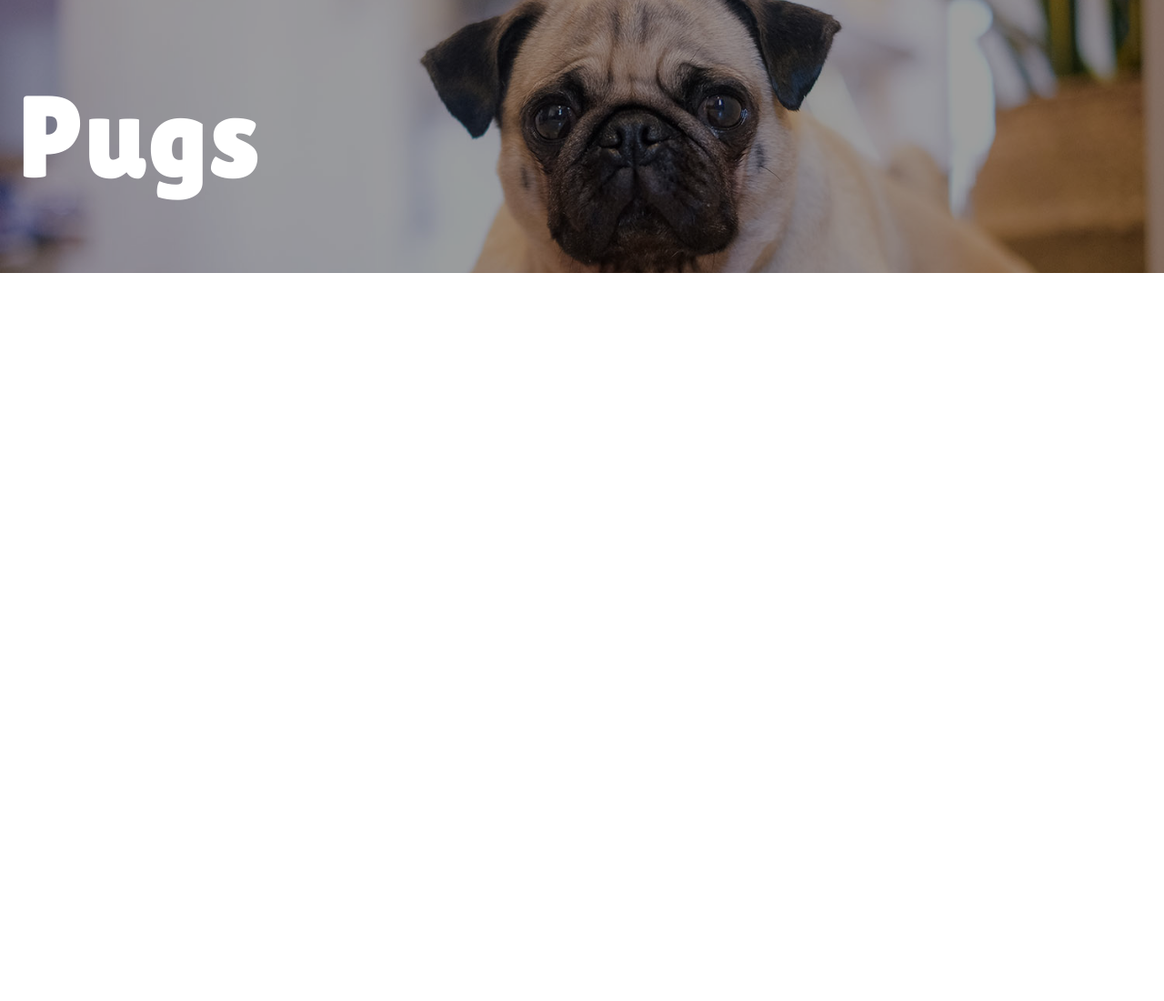
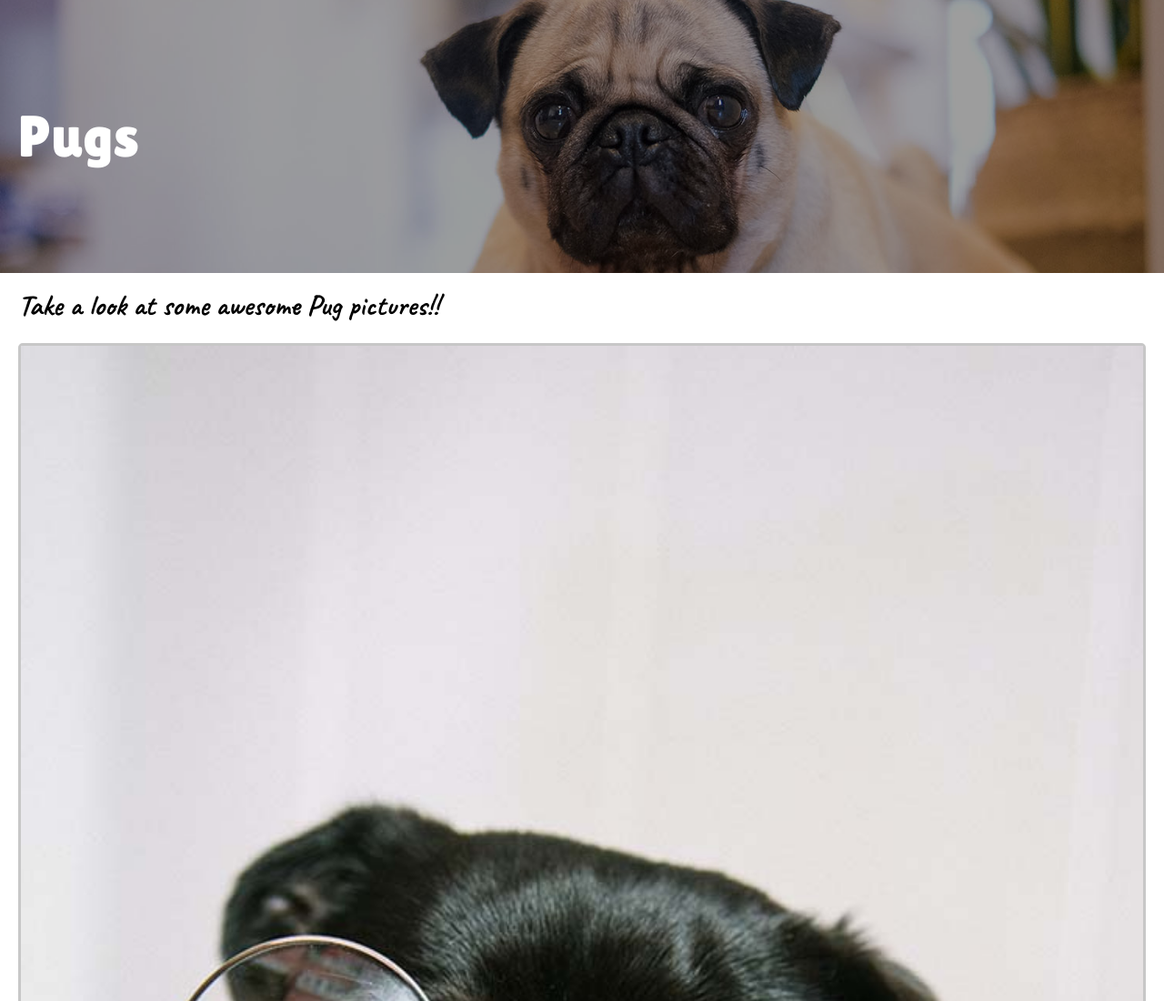
Before and after one commit to ewertonsilva07/layout-practice, a plain HTML site: page index.html in a window 1280 px wide. Shown: the top 1100 px of the page at 91% size. Before the commit the page ends 800 px from the top, so only its background shows below. Drawn offline with Linux system fonts and the light colour scheme.

Commit message:
add the first picture in the page

```diff
--- a/index.html
+++ b/index.html
@@ -8,7 +8,7 @@
     <link rel="stylesheet" href="styles/app.css">
     <link rel="preconnect" href="https://fonts.googleapis.com">
     <link rel="preconnect" href="https://fonts.gstatic.com" crossorigin>
-    <link href="https://fonts.googleapis.com/css2?family=Lilita+One&display=swap" rel="stylesheet">
+    <link href="https://fonts.googleapis.com/css2?family=Caveat:wght@700&family=Lilita+One&display=swap" rel="stylesheet">
 </head>
 <body>
     <header>
@@ -16,5 +16,16 @@
             <h1>Pugs</h1>
         </div>
     </header>
+    <main class="container">
+        <h2 class="section-title">Take a look at some awesome Pug pictures!!</h2>
+        <section id="pictures">
+            <figure class="pug-pictures">
+                <img src="images/charlesdeluvio-pug-unsplash.jpg" alt="charlesdeluvio-pug" srcset="">
+                <figcaption>
+                    Photo by <a href="https://unsplash.com/pt-br/@charlesdeluvio?utm_content=creditCopyText&utm_medium=referral&utm_source=unsplash">charlesdeluvio</a> on <a href="https://unsplash.com/pt-br/fotografias/pug-preto-adulto-pOUA8Xay514?utm_content=creditCopyText&utm_medium=referral&utm_source=unsplash">Unsplash</a>
+                </figcaption>
+            </figure>
+        </section>
+    </main>
 </body>
 </html>
--- a/styles/app.css
+++ b/styles/app.css
@@ -2,6 +2,7 @@ body{
     width: 100%;
     height: 100%;
     margin: 0;
+    background-color: #fff;
 }
 
 header {
@@ -18,9 +19,53 @@ header {
     align-items: center;
 }
 
+a {
+    text-decoration: none;
+    color:#4e839c
+}
+
 h1 {
-    font-size: 8rem;
+    font-size: 4rem;
     margin-left: 20px;
     color: #FFF;
     font-family: 'Lilita One', sans-serif;
 }
+
+.container {
+    height: 100%;
+    width: 100%;
+    margin: auto;
+    padding: 20px;
+    box-sizing: border-box;
+    font-family: 'Caveat', sans-serif;
+}
+
+nav ul {
+    display: flex;
+    justify-content: space-between;
+}
+
+.nav-button {
+    font-size: 2rem;
+    padding: 10px;
+}
+
+.section-title {
+    font-size: 2rem;
+}
+
+.pug-pictures {
+    margin-top: 25px;
+    border-radius: 5px;
+    border: 3px solid #c7c7c7;
+}
+
+.pug-pictures img {
+    width: 100%;
+}
+
+.pug-pictures figcaption {
+    padding: 15px;
+    color: #7a7a7a;
+    font-family: 'Lilita One', sans-serif;
+}
```
Also changed, not shown: images/charlesdeluvio-pug-unsplash.jpg (added), images/mykyta-telenkov-pug-unsplash.jpg (added), images/toshi-pug-unsplash.jpg (added).
